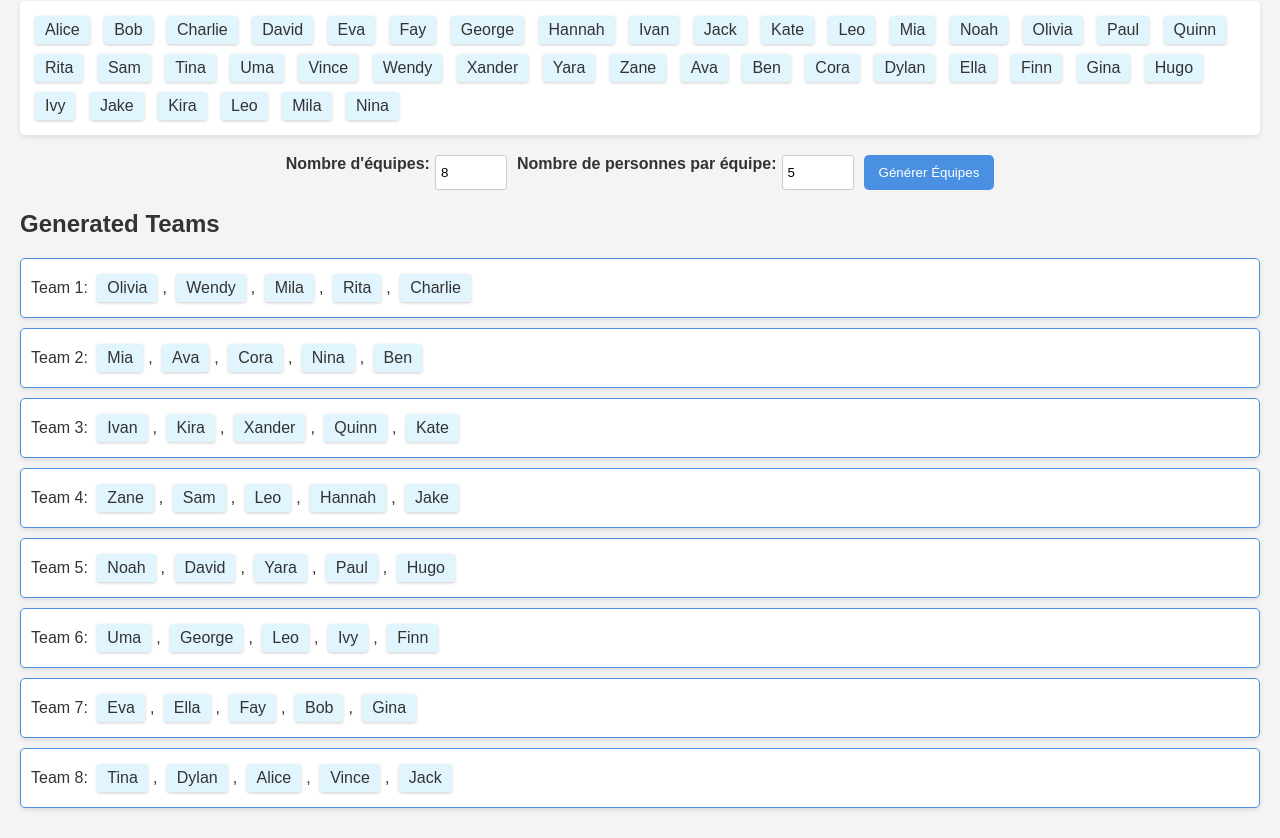
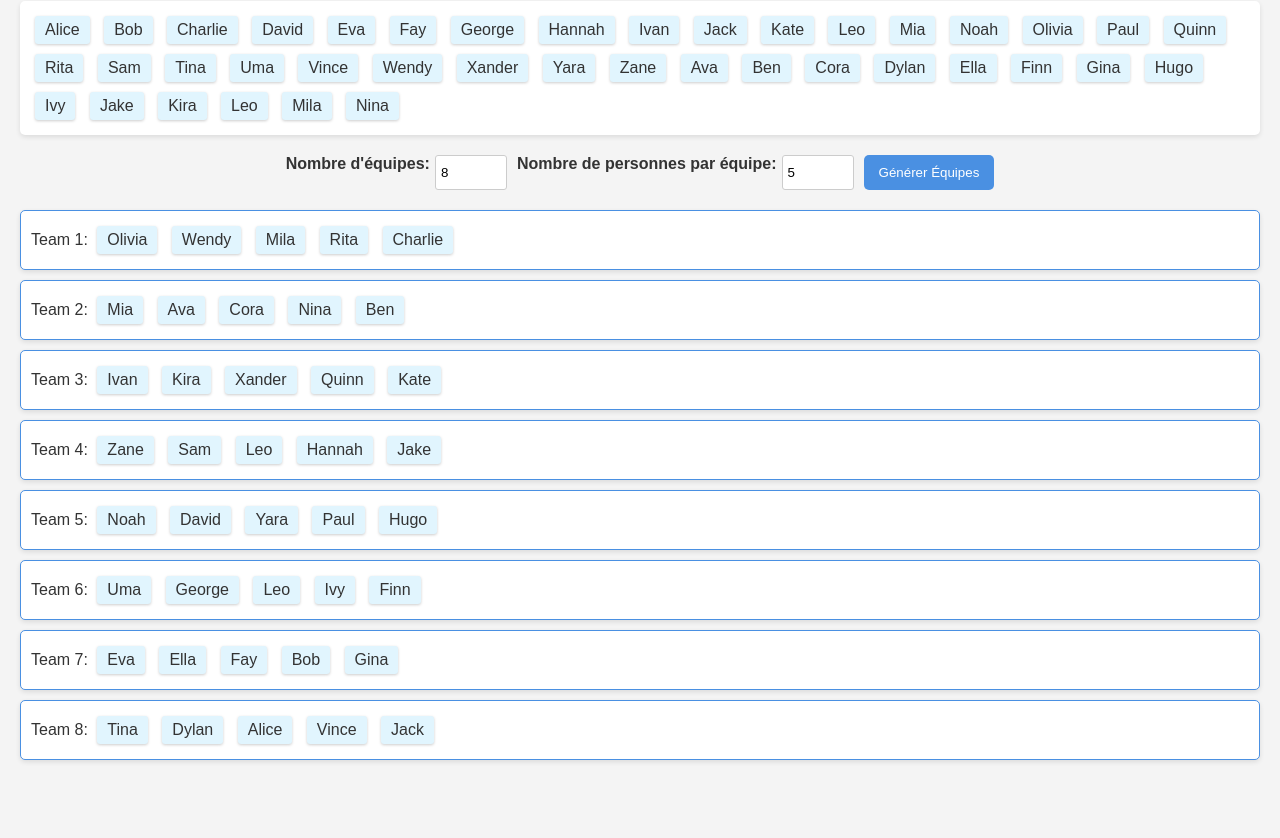
Before and after one commit to DournauxNathan/Team-Generator, a plain HTML site: page index.html in a window 1280 px wide. Both pictures are taken after a click on the button "Générer Équipes". Shown: the part 99-937 px from the top of the page. After the commit the page ends 889 px from the top, so only its background shows below. Drawn offline with Linux system fonts and the light colour scheme.

Commit message:
Remove , separtor

```diff
--- a/index.html
+++ b/index.html
@@ -123,9 +123,8 @@
 
             // Display the generated teams
             const teamsDiv = document.getElementById('teams');
-            teamsDiv.innerHTML = "<h2>Generated Teams</h2>";
             teams.forEach((team, index) => {
-                const teamInfo = team.map(p => `<span class="person" title="${p.city}">${p.name}</span>`).join(', ');
+                const teamInfo = team.map(p => `<span class="person" title="${p.city}">${p.name}</span>`).join(' ');
                 teamsDiv.innerHTML += `<div class="team">Team ${index + 1}: ${teamInfo}</div>`;
             });
         }
```
